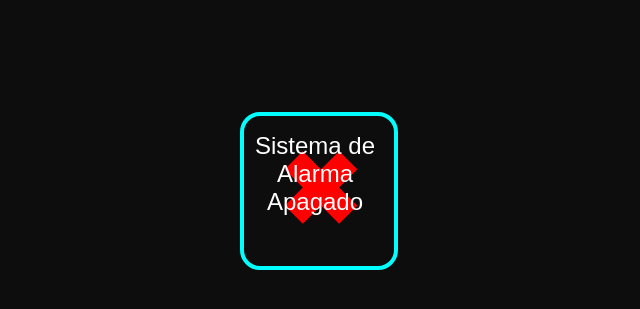
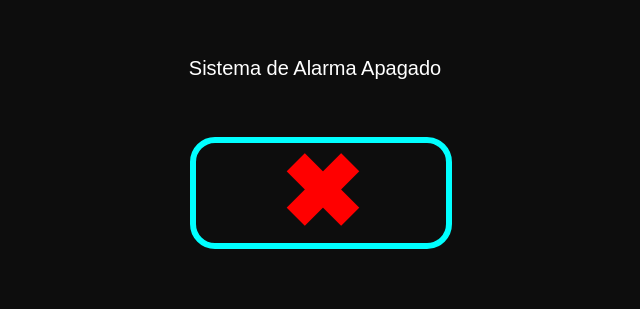
Before and after one commit to erick949/Alarma, a plain HTML site: page sistema_apagado.html in a window 1280 px wide. Shown: the part 213-522 px from the top of the page, without its empty margins (325-965 px from the left). Drawn offline with Linux system fonts and the light colour scheme.

Commit message:
Update sistema_apagado.html
corregir errores

```diff
--- a/sistema_apagado.html
+++ b/sistema_apagado.html
@@ -22,17 +22,30 @@
         /* Contenedor principal */
         .alert-container {
             position: relative;
-            width: 150px;
-            height: 150px;
+            width: 250px;
+            height: 200px; /* Incrementamos la altura del contenedor para acomodar el texto y la X */
+        }
+
+        /* Texto de alerta */
+        .alert-text {
+            position: absolute;
+            top: -30px; /* Movemos el texto hacia arriba del contenedor */
+            left: 50%;
+            transform: translateX(-50%);
+            font-size: 20px;
+            color: #ffffff;
+            animation: blink 1s infinite;
+            white-space: nowrap; /* Evita que el texto se divida en varias líneas */
         }
 
         /* Icono X */
         .icon {
             position: absolute;
+            top: 50px; /* Ajustamos el espacio superior entre el texto y la X */
             width: 100%;
-            height: 100%;
-            border: 4px solid #00ffff;
-            border-radius: 20px;
+            height: 100px;
+            border: 6px solid #00ffff;
+            border-radius: 25px;
             display: flex;
             justify-content: center;
             align-items: center;
@@ -43,14 +56,6 @@
             color: #ff0000;
             font-size: 100px;
             font-weight: bold;
-        }
-
-        /* Texto de alerta */
-        .alert-text {
-            margin-top: 20px;
-            font-size: 24px;
-            color: #ffffff;
-            animation: blink 1s infinite;
         }
 
         /* Efecto de parpadeo */
@@ -66,8 +71,8 @@
 </head>
 <body>
     <div class="alert-container">
+        <div class="alert-text">Sistema de Alarma Apagado</div>
         <div class="icon"></div>
-        <div class="alert-text">Sistema de Alarma Apagado</div>
     </div>
 </body>
 </html>
```
